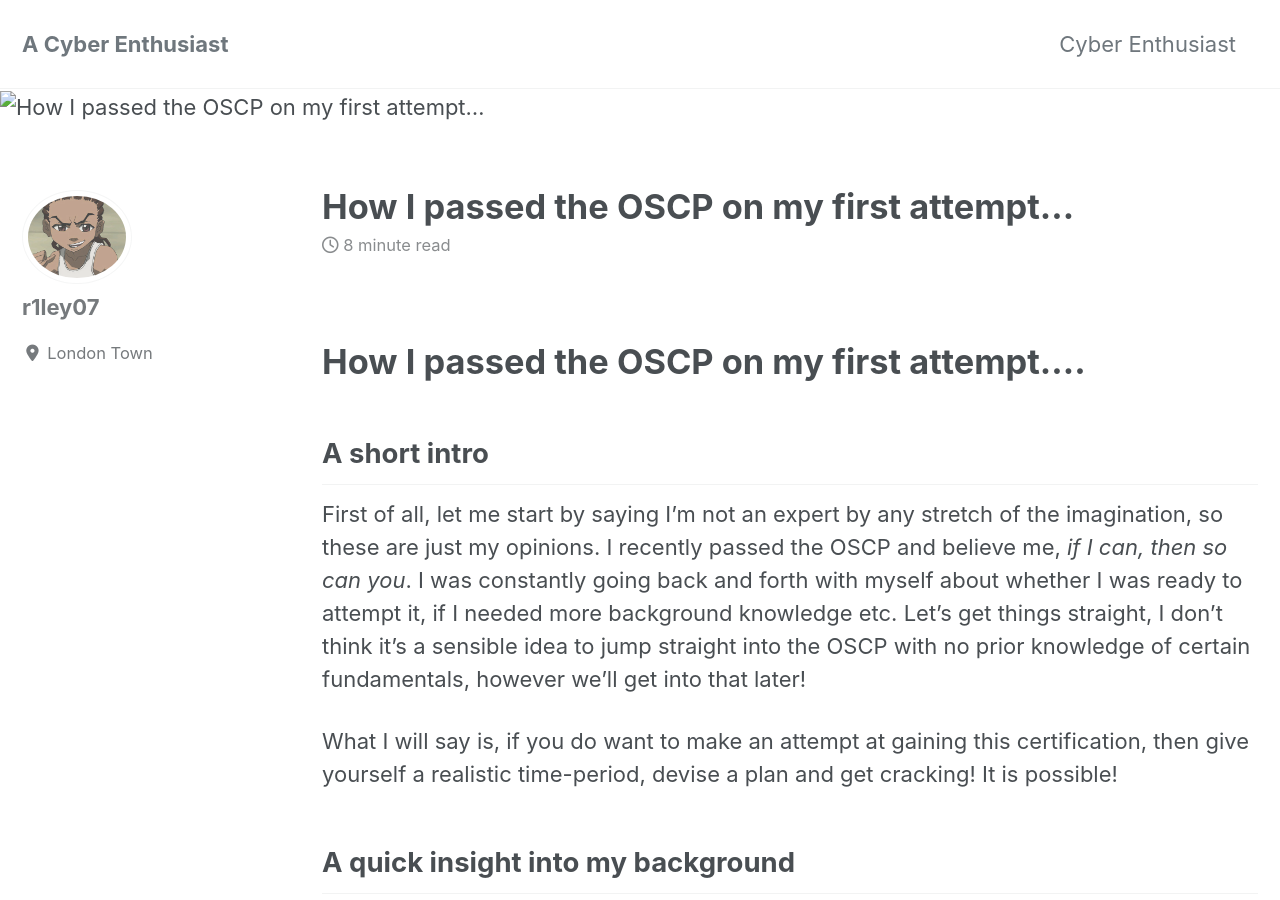
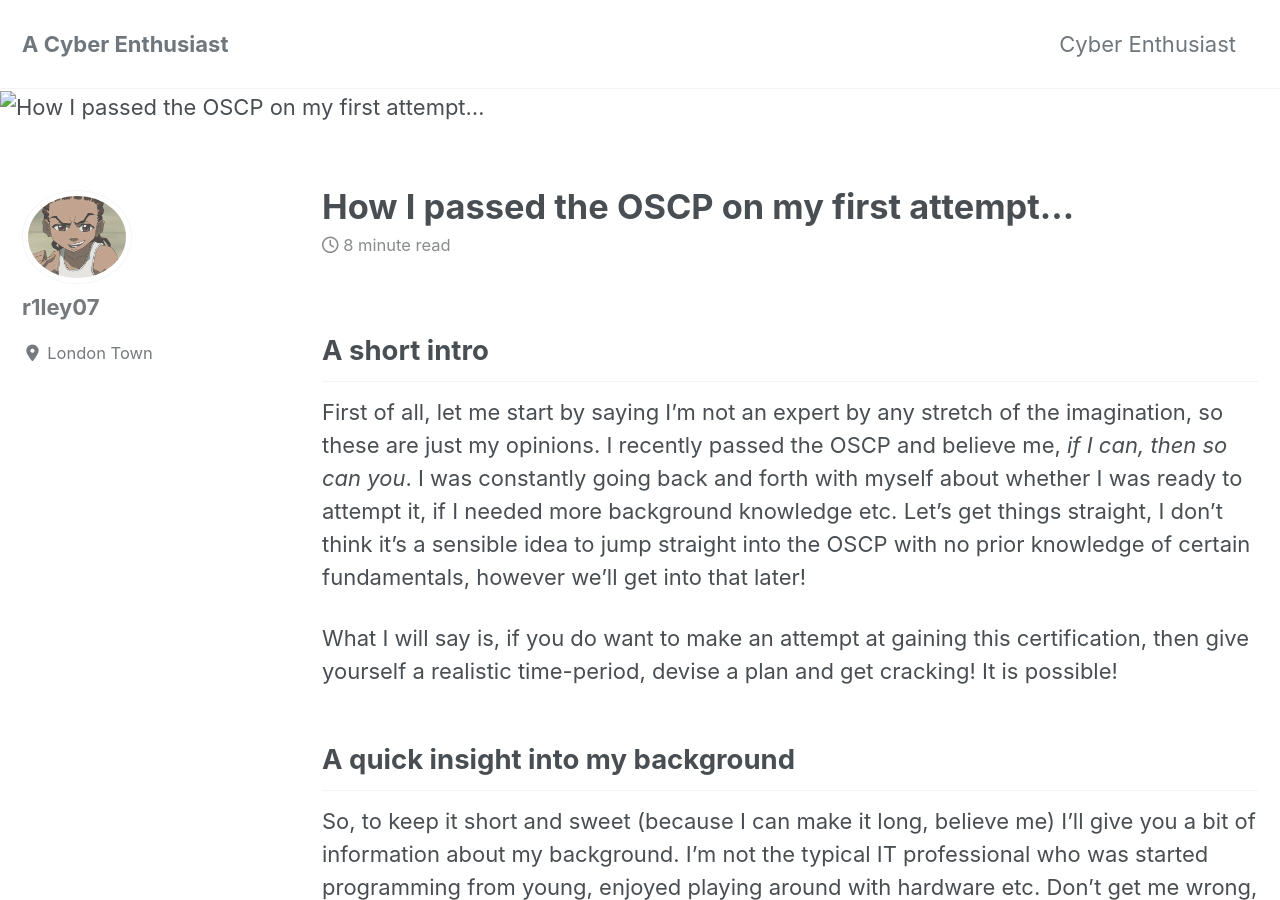
Before and after one commit to r1ley07/r1ley07.github.io, a Jekyll site: the page built from _posts/2019-02-03-OSCP.md, in a window 1280 px wide and 900 px high. Built offline with Jekyll 4.4.1, drawn with Linux system fonts in a browser that asks for light colours; cached includes are drawn as plain includes; nearby versions of some CDN libraries.

```diff
--- a/_posts/2019-02-03-OSCP.md
+++ b/_posts/2019-02-03-OSCP.md
@@ -8,9 +8,6 @@
 tags: [oscp, offensive security, cyber security, hacking, PWK, penetration testing, red team]
 excerpt: "How I passed the OSCP on my first attempt..."
 ---
-![](/assets/images/oscp/oscp.png)
-
-# How I passed the OSCP on my first attempt....
 
 ## A short intro
 
```
